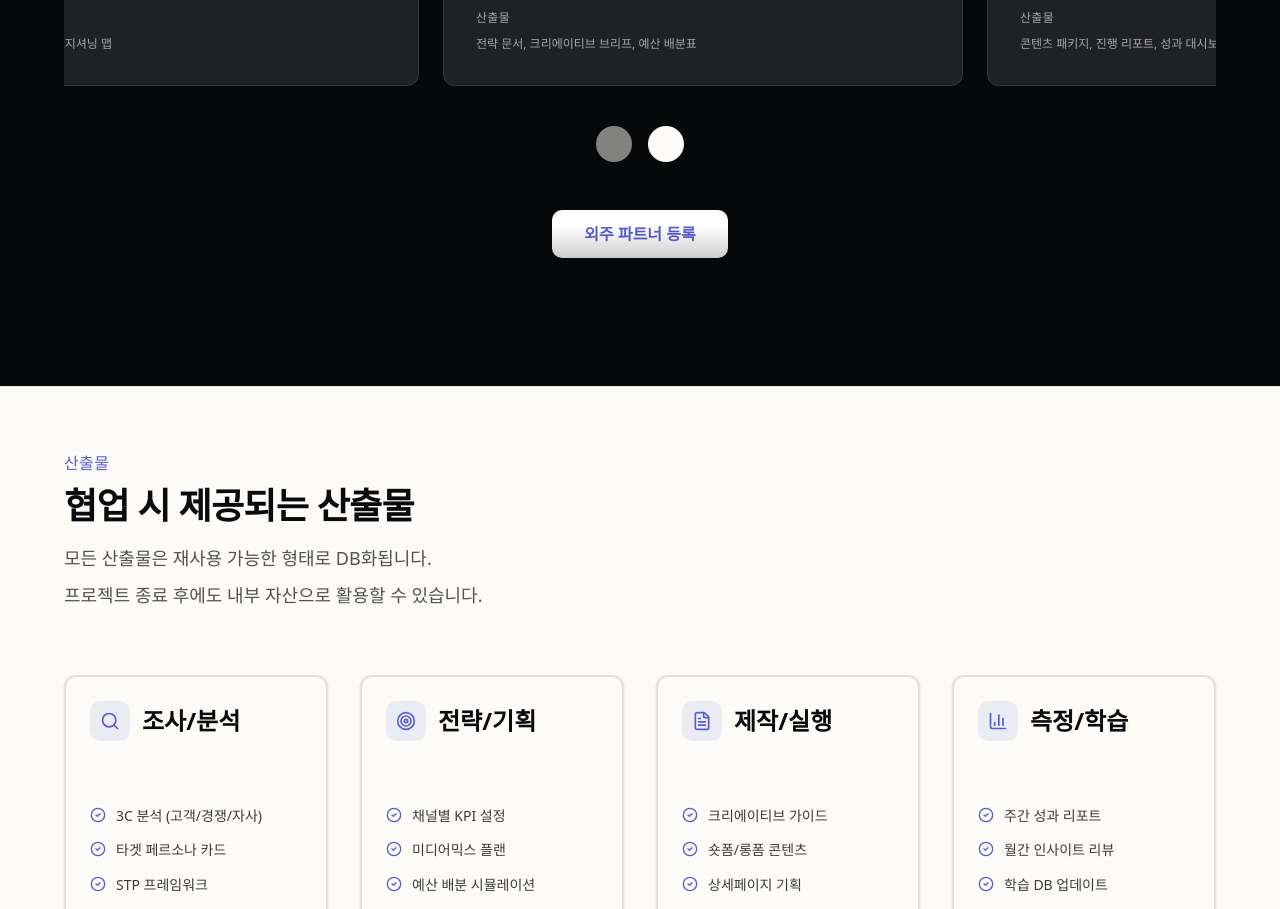
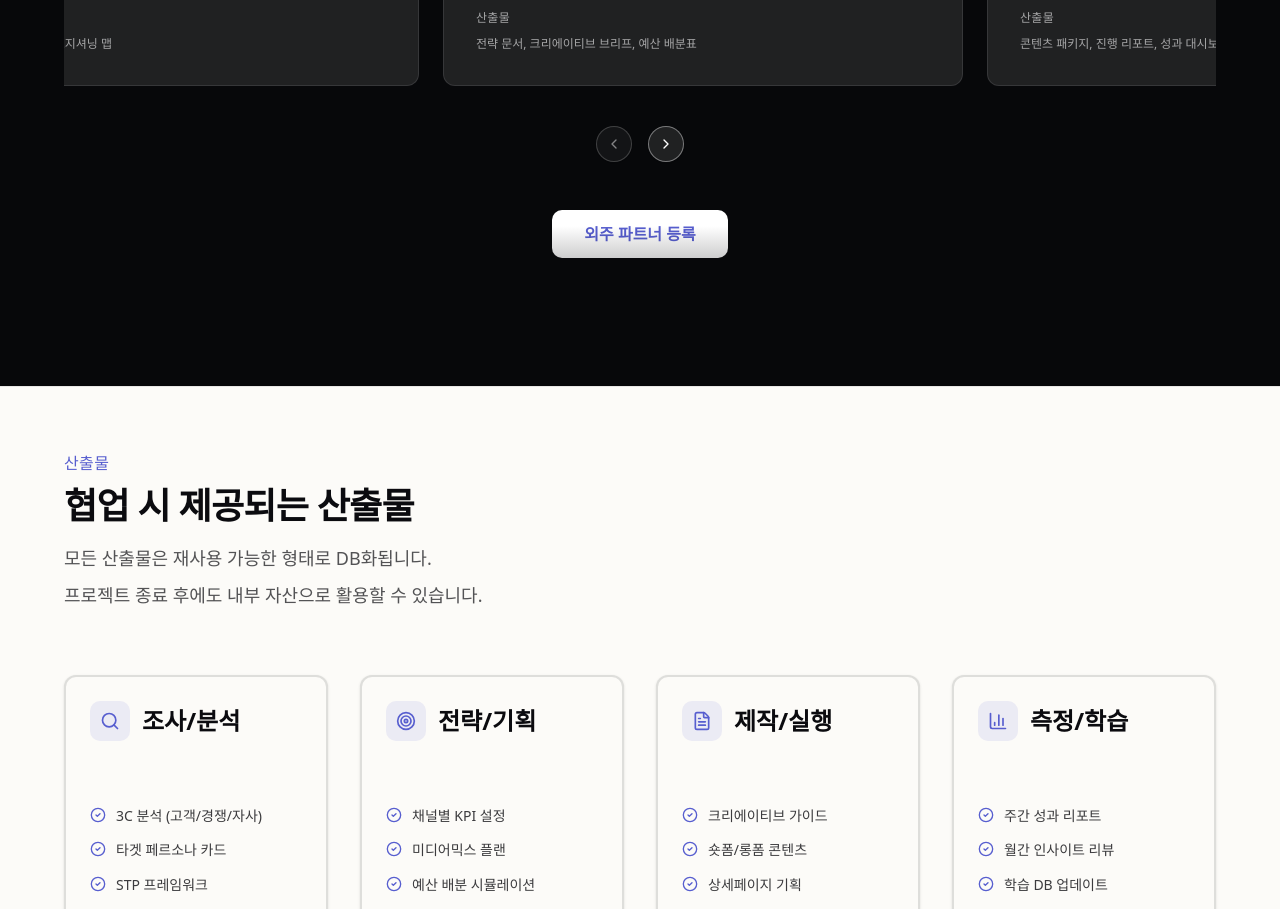
Before and after one commit to Haeseong-Kwon/growingup-homepage, a Next.js app: page / in a window 1280 px wide. Shown: the part 4020-4929 px from the top of the page. Built offline with nearby package versions, Linux system fonts and the light colour scheme.

Commit message:
버튼 가독성 개선

```diff
--- a/src/components/sections/horizontal-slider.tsx
+++ b/src/components/sections/horizontal-slider.tsx
@@ -245,7 +245,7 @@ export function HorizontalSlider({
           aria-label="이전으로 스크롤"
           className={cn(
             "rounded-full",
-            dark && "border-white/20 text-white hover:bg-white/10"
+            dark && "border-white/40 bg-white/10 text-white hover:bg-white/20 hover:border-white/60"
           )}
         >
           <ChevronLeft className="h-5 w-5" />
@@ -258,7 +258,7 @@ export function HorizontalSlider({
           aria-label="다음으로 스크롤"
           className={cn(
             "rounded-full",
-            dark && "border-white/20 text-white hover:bg-white/10"
+            dark && "border-white/40 bg-white/10 text-white hover:bg-white/20 hover:border-white/60"
           )}
         >
           <ChevronRight className="h-5 w-5" />
```
